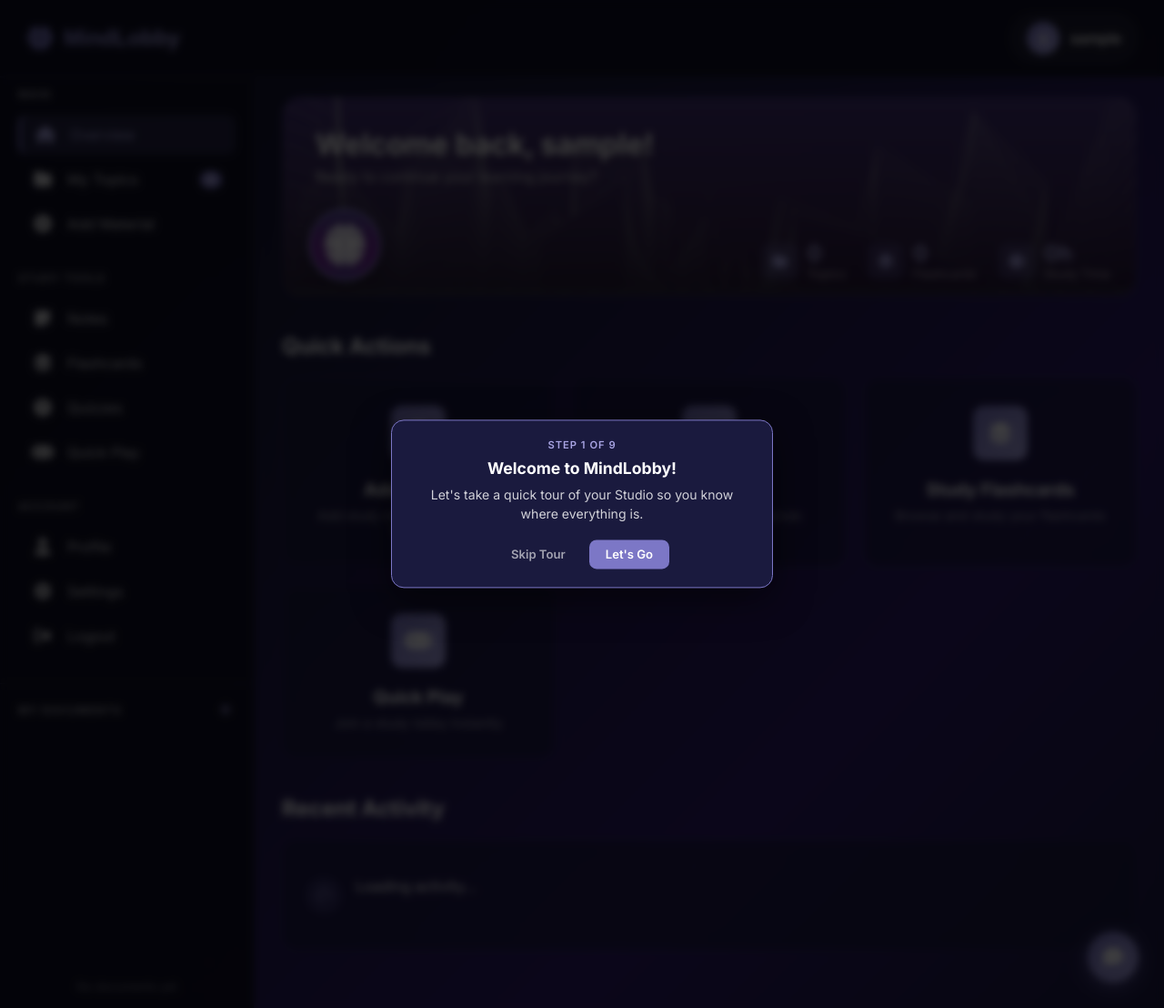
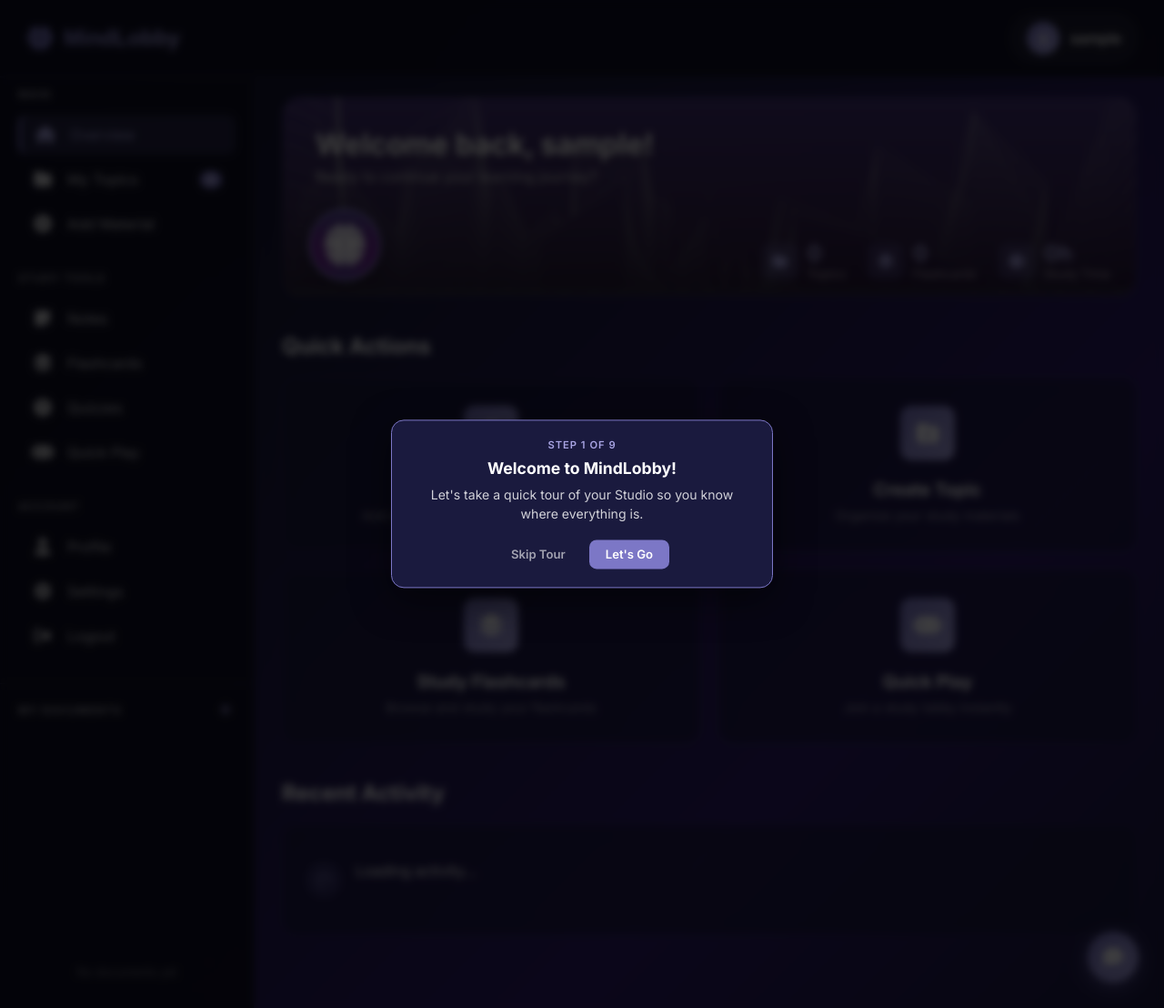
Before and after one commit to Leva-byte/MindLobby, a Flask app: page /studio in a window 1280 px wide. Shown: the whole page at 91% size. Run offline with Flask 3, Linux system fonts and the light colour scheme; the visitor is signed in with stand-in values (Sample User, id 1); data that the repository does not hold is empty; some libraries are stand-ins or nearby versions; some web fonts are replaced.

Commit message:
Fixed tutorial responsiveness; added another issue for platform status

```diff
--- a/static/css/studiostyle.css
+++ b/static/css/studiostyle.css
@@ -399,9 +437,16 @@
 
 .quick-actions {
   display: grid;
-  grid-template-columns: repeat(auto-fit, minmax(250px, 1fr));
+  grid-template-columns: repeat(2, 1fr);
   gap: 20px;
   margin-bottom: 40px;
+}
+
+/* Full width on large monitors where 2 columns looks too sparse */
+@media (min-width: 1600px) {
+  .quick-actions {
+    grid-template-columns: repeat(4, 1fr);
+  }
 }
 
 .action-card {
--- a/static/js/Tutorial.js
+++ b/static/js/Tutorial.js
@@ -224,49 +224,75 @@
   function positionTooltip(el, position) {
     var rect = el.getBoundingClientRect();
     var tt = tooltipEl;
+    var TOOLTIP_W = 340;   // matches max-width in CSS
+    var TOOLTIP_H = 220;   // conservative estimate; real height measured after
+    var MARGIN    = 12;    // min gap from viewport edge
+    var FLIP_BUFFER = Math.min(400, window.innerWidth * 0.30); // wider on tight screens
 
-    // Reset any inline positioning
-    tt.style.top = '';
-    tt.style.left = '';
-    tt.style.right = '';
-    tt.style.bottom = '';
+    // Reset inline positioning
+    tt.style.top       = '';
+    tt.style.left      = '';
+    tt.style.right     = '';
+    tt.style.bottom    = '';
     tt.style.transform = '';
+
+    var top, left;
 
     switch (position) {
       case 'top':
-        tt.style.top = Math.max(10, rect.top - 12) + 'px';
-        tt.style.left = Math.max(10, rect.left) + 'px';
-        tt.style.transform = 'translateY(-100%)';
+        top  = rect.top - TOOLTIP_H - MARGIN;
+        left = rect.left;
+        // Flip below if not enough room above
+        if (top < MARGIN) top = rect.bottom + MARGIN;
         break;
+
       case 'right':
-        tt.style.top = Math.max(10, rect.top) + 'px';
-        tt.style.left = (rect.right + 16) + 'px';
-        // If tooltip goes off-screen to the right, flip to bottom
-        if (rect.right + 320 > window.innerWidth) {
-          tt.style.left = '';
-          tt.style.top = (rect.bottom + 12) + 'px';
-          tt.style.left = Math.max(10, rect.left) + 'px';
+        top  = rect.top;
+        left = rect.right + MARGIN;
+        // Flip below if tooltip would bleed off right edge
+        if (left + TOOLTIP_W + MARGIN > window.innerWidth || rect.right + FLIP_BUFFER > window.innerWidth) {
+          left = rect.left;
+          top  = rect.bottom + MARGIN;
         }
         break;
+
       case 'bottom':
-        tt.style.top = (rect.bottom + 12) + 'px';
-        tt.style.left = Math.max(10, rect.left) + 'px';
+        top  = rect.bottom + MARGIN;
+        left = rect.left;
+        // Flip above if not enough room below
+        if (top + TOOLTIP_H > window.innerHeight - MARGIN) top = rect.top - TOOLTIP_H - MARGIN;
         break;
+
       case 'top-left':
-        tt.style.top = Math.max(10, rect.top - 12) + 'px';
-        tt.style.left = '';
-        tt.style.right = (window.innerWidth - rect.left + 12) + 'px';
-        tt.style.transform = 'translateY(-100%)';
-        // If it goes off-screen left, just position above centered
-        if (rect.left < 320) {
-          tt.style.right = '';
-          tt.style.left = '10px';
-        }
+        top  = rect.top - TOOLTIP_H - MARGIN;
+        left = rect.left - TOOLTIP_W - MARGIN;
+        // If goes off left edge, anchor to left edge instead
+        if (left < MARGIN) left = MARGIN;
+        // If not enough room above, flip below
+        if (top < MARGIN) top = rect.bottom + MARGIN;
         break;
+
       default:
-        tt.style.top = (rect.bottom + 12) + 'px';
-        tt.style.left = Math.max(10, rect.left) + 'px';
+        top  = rect.bottom + MARGIN;
+        left = rect.left;
     }
+
+    // ── Clamp to viewport ────────────────────────────────────────────────
+    // Right edge
+    if (left + TOOLTIP_W + MARGIN > window.innerWidth) {
+      left = window.innerWidth - TOOLTIP_W - MARGIN;
+    }
+    // Left edge
+    if (left < MARGIN) left = MARGIN;
+    // Bottom edge — flip above if we'd go off-screen
+    if (top + TOOLTIP_H + MARGIN > window.innerHeight) {
+      top = rect.top - TOOLTIP_H - MARGIN;
+    }
+    // Top edge (last resort)
+    if (top < MARGIN) top = MARGIN;
+
+    tt.style.top  = top + 'px';
+    tt.style.left = left + 'px';
   }
 
   // ── Navigation ─────────────────────────────────────────────────────────
```
Also changed, not shown: other parts of static/css/studiostyle.css (+63 -2 lines), templates/Home.html (+8 -0 lines).
